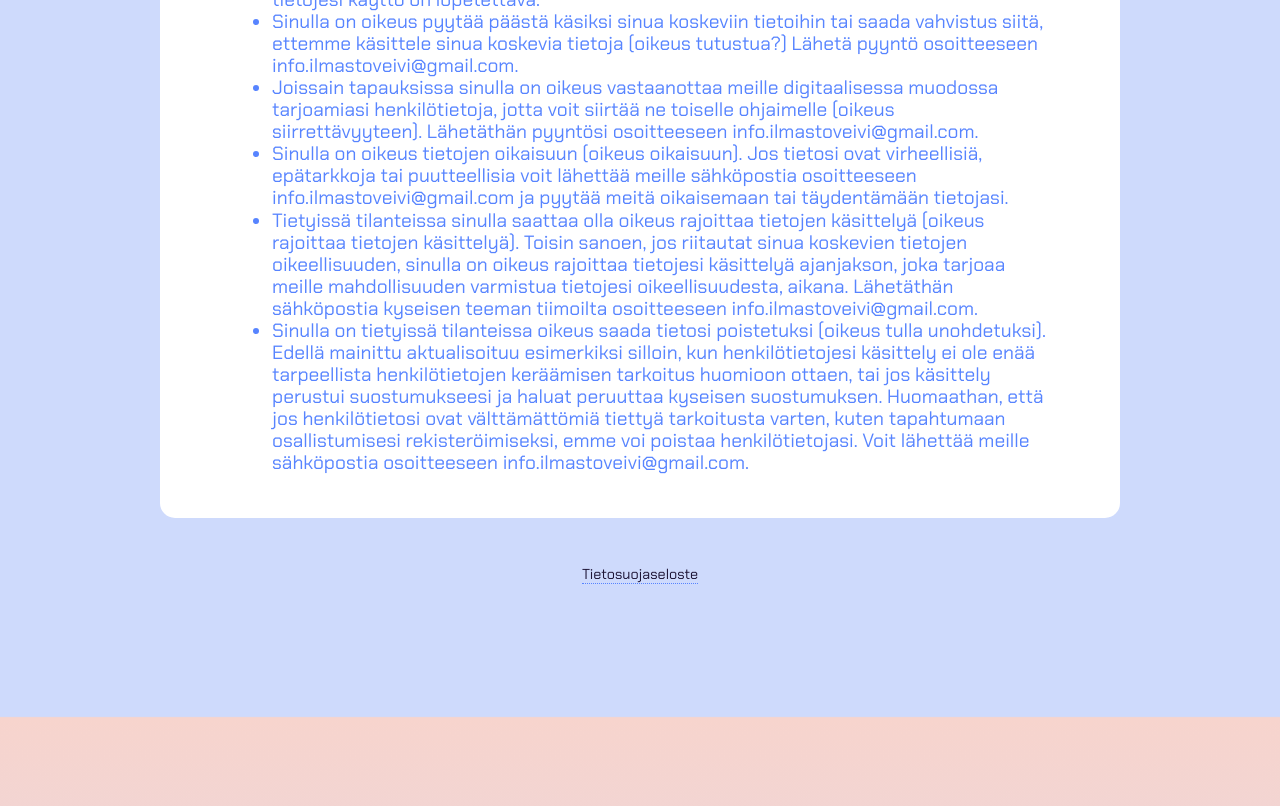
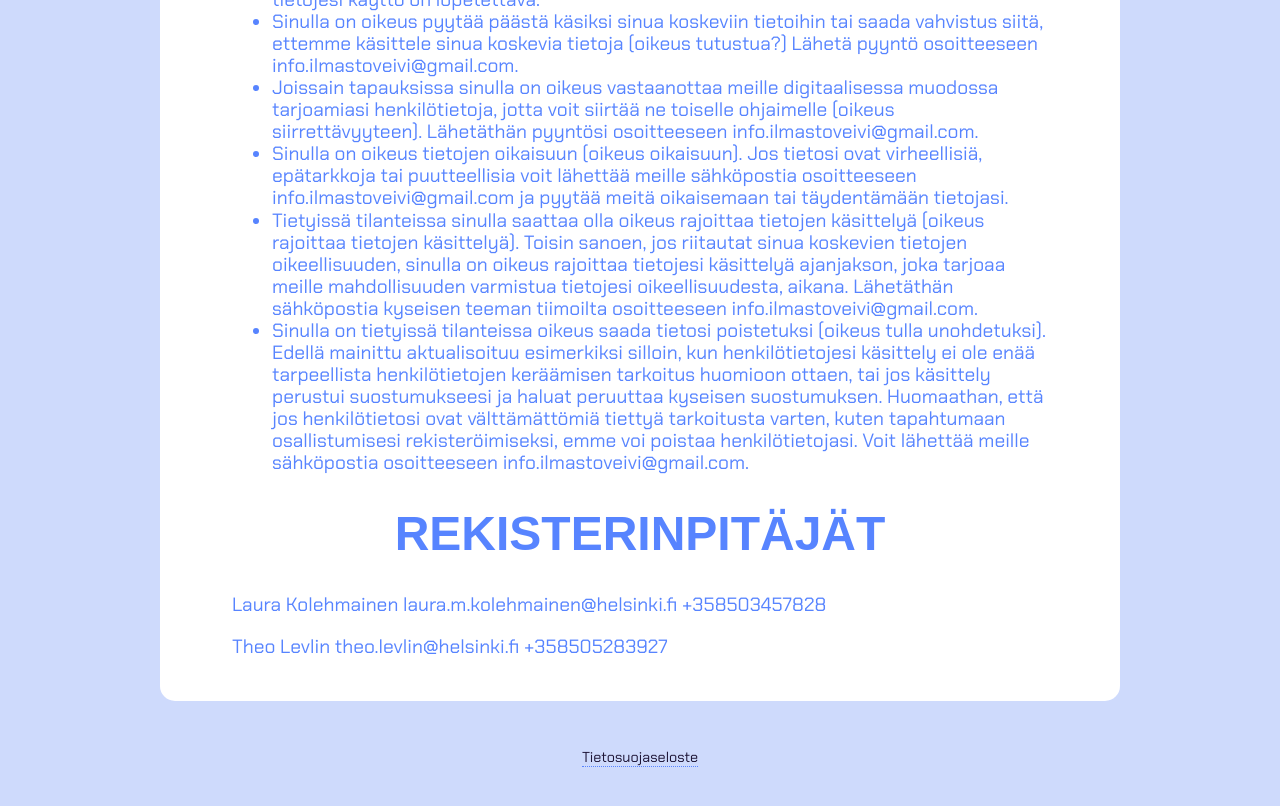
Before and after one commit to ilmastoveivi/ilmastoveivi.github.io, a Jekyll site: the page built from legal.md, in a window 1280 px wide and 900 px high, scrolled down 4664 px. Shown: the top 806 px of the window. Built offline with Jekyll 4.4.1, drawn with Linux system fonts in a browser that asks for light colours; nearby versions of some CDN libraries; some web fonts are replaced; before the commit the page ends 5381 px from its top, so only the background shows below that.

Commit message:
Added registry keepers for legal text

```diff
--- a/legal.md
+++ b/legal.md
@@ -89,3 +89,13 @@ Olet oikeutettu vaikuttamaan tietojesi käsittelyyn seuraavilla tavoilla:
   - Sinulla on oikeus tietojen oikaisuun (oikeus oikaisuun). Jos tietosi ovat virheellisiä, epätarkkoja tai puutteellisia voit lähettää meille sähköpostia osoitteeseen info.ilmastoveivi@gmail.com ja pyytää meitä oikaisemaan tai täydentämään tietojasi.
   - Tietyissä tilanteissa sinulla saattaa olla oikeus rajoittaa tietojen käsittelyä (oikeus rajoittaa tietojen käsittelyä). Toisin sanoen, jos riitautat sinua koskevien tietojen oikeellisuuden, sinulla on oikeus rajoittaa tietojesi käsittelyä ajanjakson, joka tarjoaa meille mahdollisuuden varmistua tietojesi oikeellisuudesta, aikana. Lähetäthän sähköpostia kyseisen teeman tiimoilta osoitteeseen info.ilmastoveivi@gmail.com.
   - Sinulla on tietyissä tilanteissa oikeus saada tietosi poistetuksi (oikeus tulla unohdetuksi). Edellä mainittu aktualisoituu esimerkiksi silloin, kun henkilötietojesi käsittely ei ole enää tarpeellista henkilötietojen keräämisen tarkoitus huomioon ottaen, tai jos käsittely perustui suostumukseesi ja haluat peruuttaa kyseisen suostumuksen. Huomaathan, että jos henkilötietosi ovat välttämättömiä tiettyä tarkoitusta varten, kuten tapahtumaan osallistumisesi rekisteröimiseksi, emme voi poistaa henkilötietojasi. Voit lähettää meille sähköpostia osoitteeseen info.ilmastoveivi@gmail.com.
+
+## Rekisterinpitäjät
+
+Laura Kolehmainen
+laura.m.kolehmainen@helsinki.fi
++358503457828
+
+Theo Levlin
+theo.levlin@helsinki.fi
++358505283927
```
